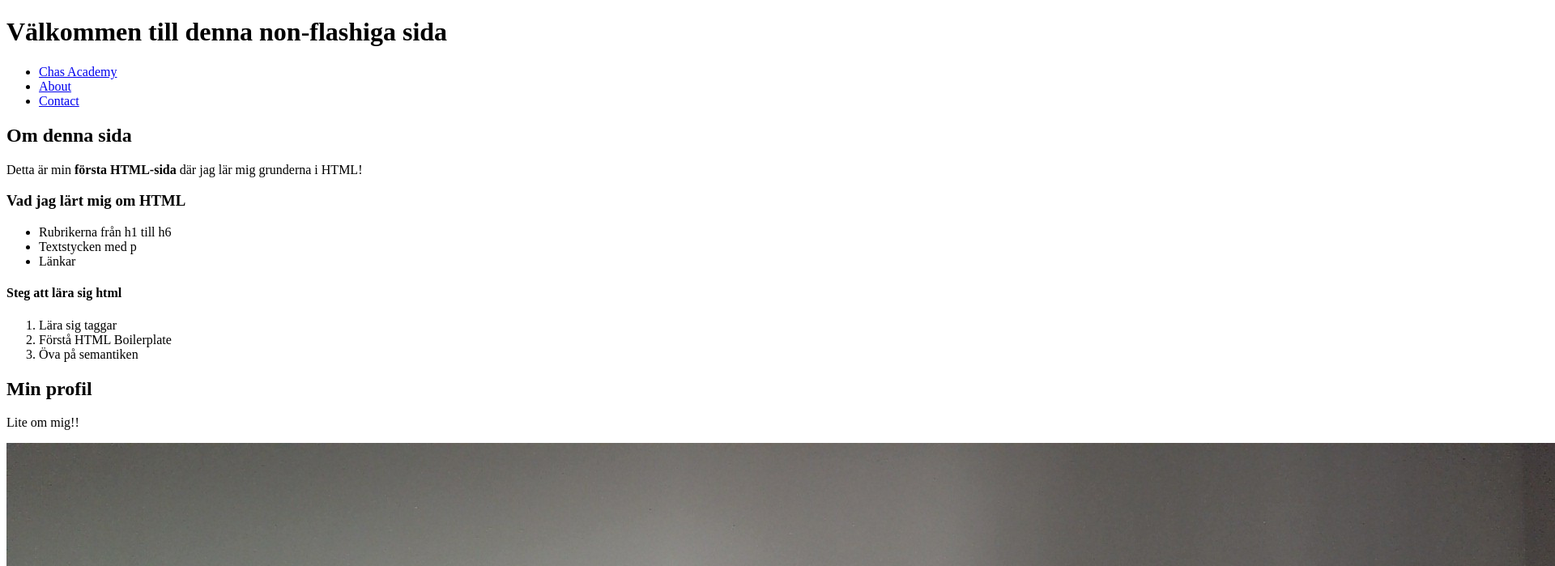
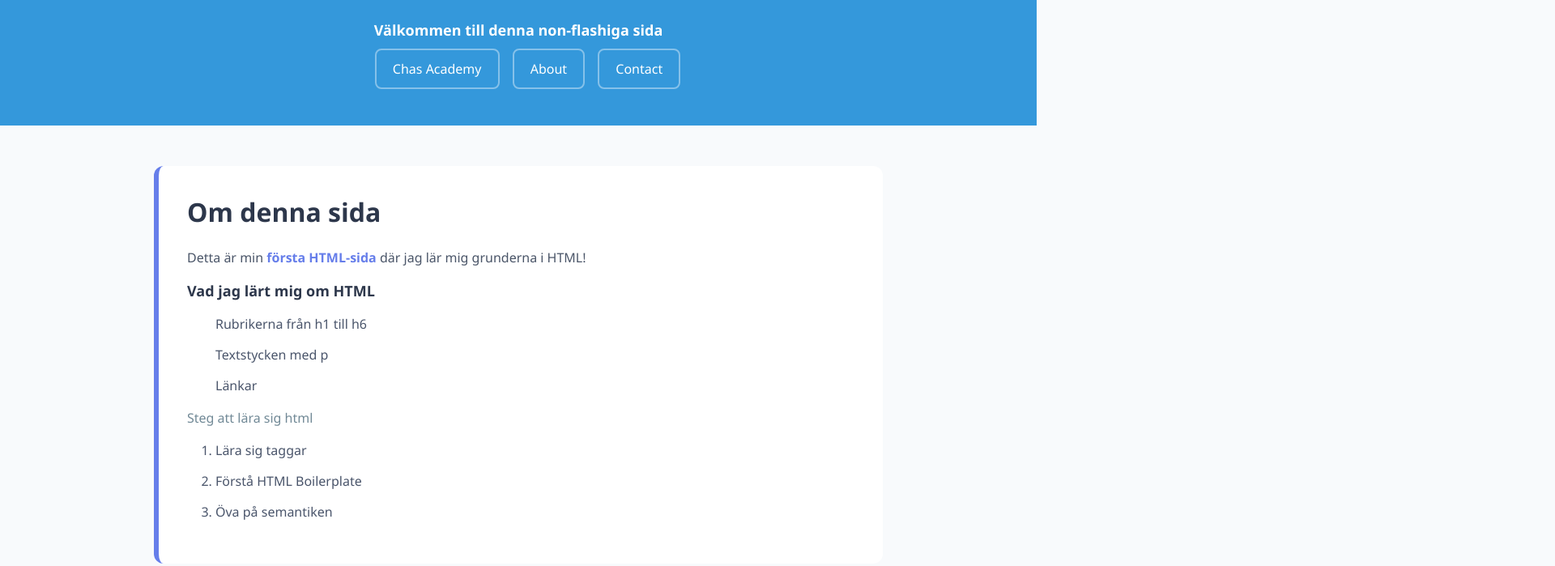
Before and after one commit to Thebeatkicks/code-along-css-onsdag, a plain HTML site: page index.html in a window 1280 px wide. Shown: the top 699 px of the page at 81% size, 1920 px wide, since content can reach past the window. Drawn offline with Linux system fonts and the light colour scheme.

Commit message:
Gjort, npdy, main, section.

```diff
--- /dev/null
+++ b/css/index.css
@@ -0,0 +1,105 @@
+* {
+    margin: 0;
+    padding: 0;
+}
+
+body {
+    background-color: #f8fafc;
+    font-family: 'Segoe UI', Tahoma, Geneva, Verdana, sans-serif;
+    color: #2c3e5B;
+}
+
+header {
+    background-color: #3498db;
+    color: white;
+    padding: 25px;
+    text-align: center;
+}
+
+header h1 {
+    font-size: 18px;
+    font-weight: 700;
+    margin-bottom: 25px;
+}
+
+nav ul {
+    list-style-type: none;
+}
+
+nav li {
+    display: inline-block;
+    margin-right: 12px;
+}
+
+nav a {
+    color: white;
+    text-decoration: none;
+    font-weight: 500;
+    border: 2px solid rgba(255, 255, 255, 0.4);
+    padding: 12px 20px;
+    border-radius: 8px;
+}
+
+main {
+    max-width: 900px;
+    padding: 0 25px;
+    margin: 50px auto;
+
+}
+
+section {
+background-color: white;
+margin-bottom: 35px;
+padding: 35px;
+border-radius: 12px;
+border-left: 6px solid #667eea
+}
+
+section h2 {
+    color:#2d374B;
+    font-size: 32px;
+    margin-bottom: 25px;
+    font-weight: 600;
+}
+
+section h3 {
+    color:#2d374B;
+    font-size: 18px;
+
+}
+
+section h4 {
+    color:#718996;
+    font-weight: 500;
+}
+
+section p {
+    line-height: 1.3;
+    margin-bottom: 18px;
+    color: #4a5568;
+}
+
+section strong {
+    color: #667eea;
+}
+
+ul, ol {
+    margin: 18px 0;
+    padding-left: 35px;
+}
+
+ul {
+    list-style-type: none;
+}
+
+li {
+    margin-bottom: 16px;
+    color: #4a556b;
+}
+
+img {
+    width: 50%;
+    border-radius: 12px;
+    margin: 25px 0;
+    box-shadow: 0 4px 6px rgba(0, 0, 0, 0.1);
+}
--- a/index.html
+++ b/index.html
@@ -4,7 +4,7 @@
     <meta charset="UTF-8">
     <meta name="viewport" content="width=device-width, initial-scale=1.0">
     <title>Code-Along 16 September</title>
-    <link rel="stylesheet" href="/css/styles.css">
+    <link rel="stylesheet" href="./css/index.css">
 </head>
 <body>
     <header>
```
Also changed, not shown: css/styles.css (deleted).
